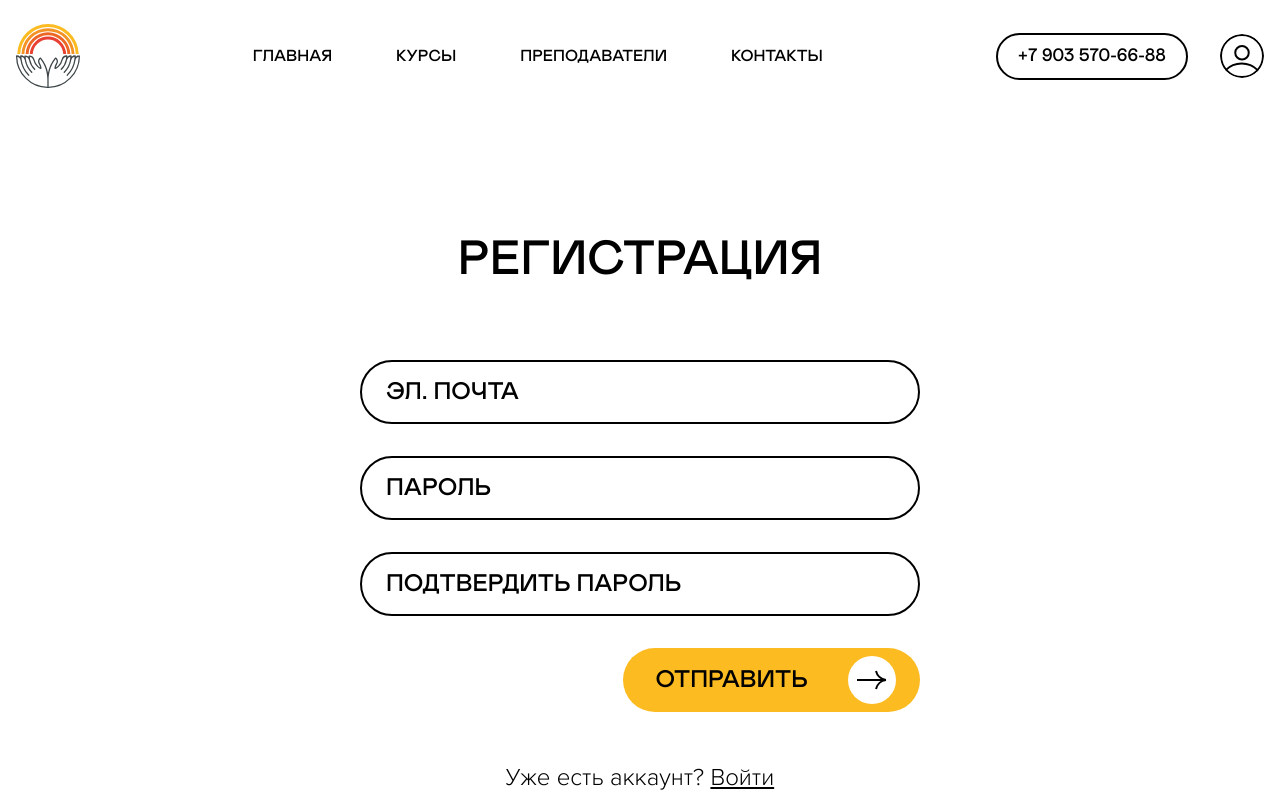
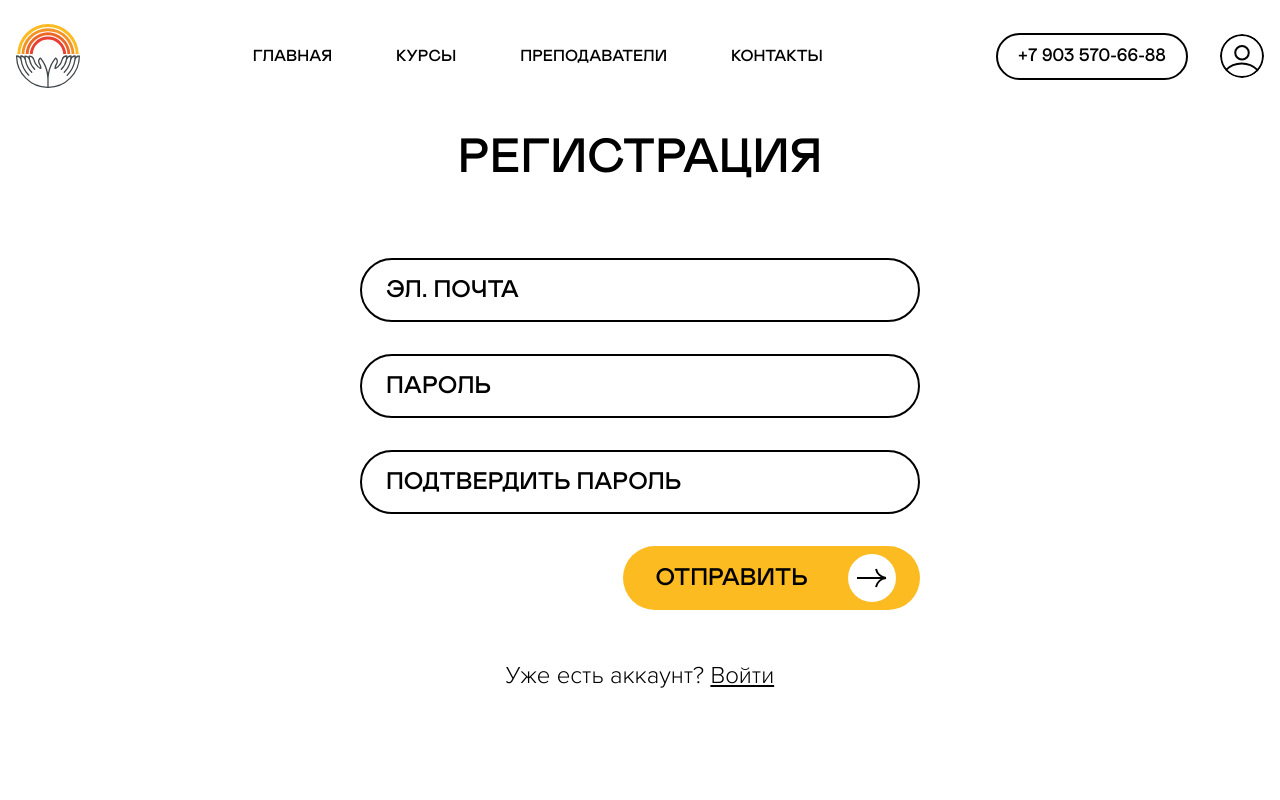
Before and after one commit to eugenekx/ogulov-academy, a Next.js app: page /register in a window 1280 px wide. Shown: the top 800 px of the page. Built offline with nearby package versions, Linux system fonts and the light colour scheme.

Commit message:
fix register, login, my courses min height

```diff
--- a/src/pages/login.js
+++ b/src/pages/login.js
@@ -3,7 +3,8 @@ import ActionBtn from "@components/ActionBtn";
 
 export default function Login() {
 	return (
-        <div className="max-w-screen-xl mx-auto xl:my-56 lg:my-40 my-32 px-4">
+        <div className="max-w-screen-xl min-h-screen grid grid-cols-1 items-center mx-auto px-4">
+            <div>
                 <h1 className="font-mabry lg:text-3xl text-xl text-center my-16 uppercase">
                     Вход
                 </h1>
@@ -39,5 +40,6 @@ export default function Login() {
                     </Link>
                 </div>
             </div>
+        </div>
 	);
 }
--- a/src/pages/my-courses.js
+++ b/src/pages/my-courses.js
@@ -6,7 +6,7 @@ export default function MyCourses() {
 	const isMobileScreen = useMediaQuery({ query: "(max-width: 1023px)" });
 
 	return (
-		<div className="xl:max-w-screen-xl px-4 mx-auto xl:my-56 lg:my-40 my-32">
+		<div className="xl:max-w-screen-xl min-h-screen px-4 mx-auto xl:my-56 lg:my-40 my-32">
 			<h1 className="xl:text-3xl lg:text-2xl text-l uppercase my-12 font-mabry text-center">
 				Мои курсы
 			</h1>
--- a/src/pages/register.js
+++ b/src/pages/register.js
@@ -4,7 +4,8 @@ import ActionBtn from "@components/ActionBtn";
 
 export default function Register() {
 	return (
-        <div className="max-w-screen-xl mx-auto xl:my-56 lg:my-40 my-32 px-4">
+        <div className="max-w-screen-xl min-h-screen mx-auto px-4 grid grid-cols-1 items-center ">
+            <div>
                 <h1 className="font-mabry lg:text-3xl text-xl text-center my-16 uppercase">
                     Регистрация
                 </h1>
@@ -48,5 +49,7 @@ export default function Register() {
                     </Link>
                 </div>
             </div>
+
+        </div>
 	);
 }
```
Lines whose indentation alone changed are shown as unchanged.
